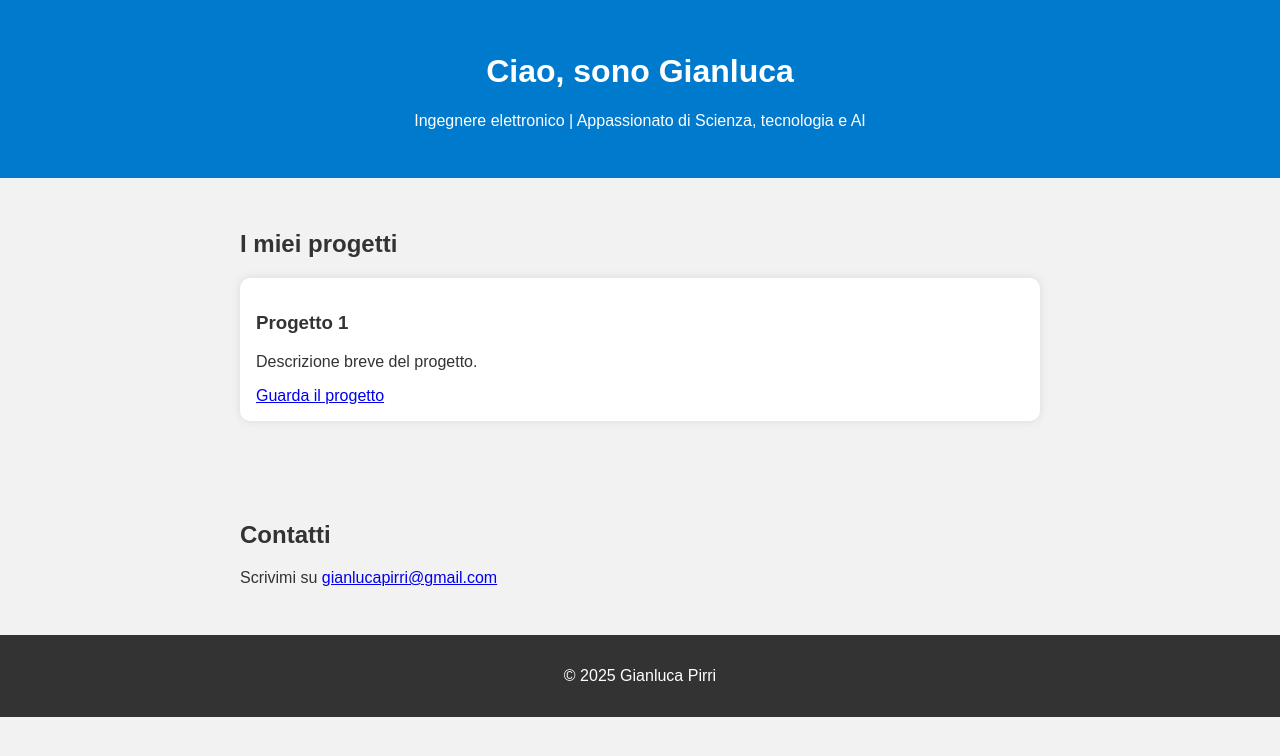
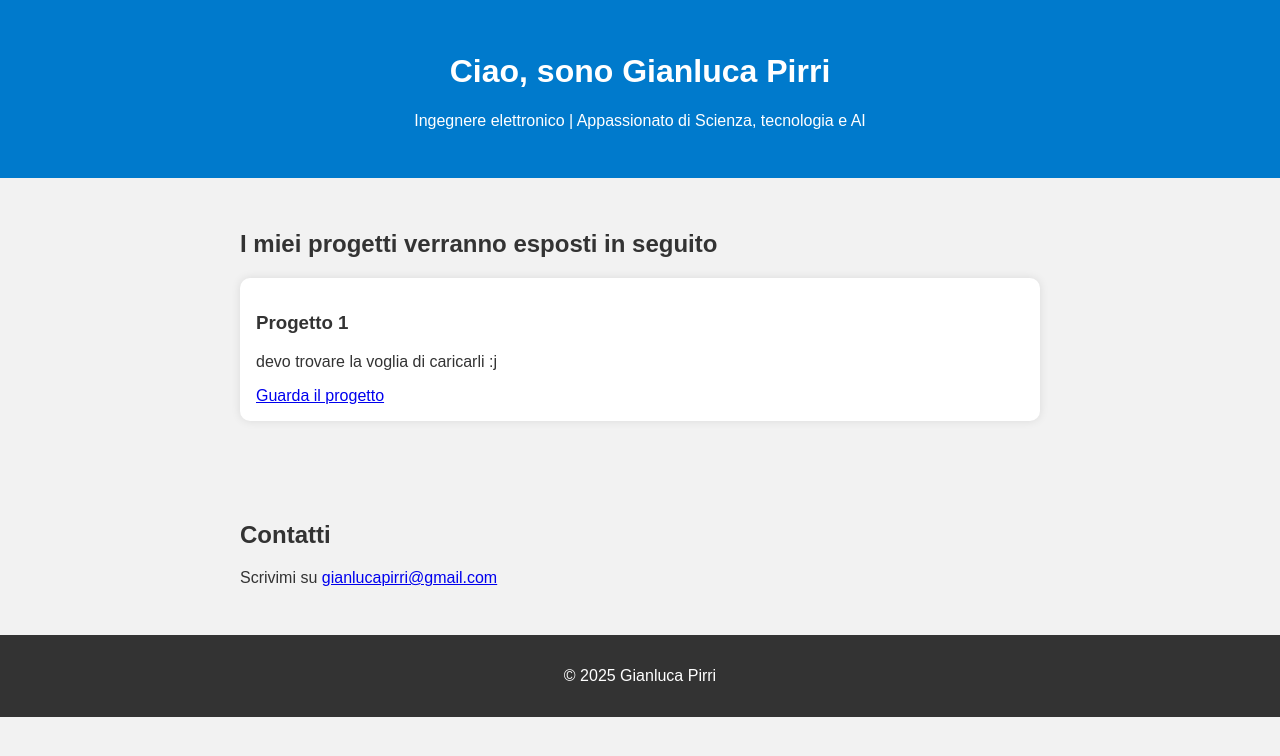
Before and after one commit to jiamp/gianlucapirri.github.io, a plain HTML site: page index.html in a window 1280 px wide. Drawn offline with Linux system fonts and the light colour scheme.

Commit message:
index.html

```diff
--- a/index.html
+++ b/index.html
@@ -3,20 +3,20 @@
 <head>
   <meta charset="UTF-8" />
   <meta name="viewport" content="width=device-width, initial-scale=1.0" />
-  <title>Il mio Portfolio</title>
+  <title>Portfolio Gianluca Pirri</title>
   <link rel="stylesheet" href="style.css" />
 </head>
 <body>
   <header>
-    <h1>Ciao, sono Gianluca</h1>
+    <h1>Ciao, sono Gianluca Pirri</h1>
     <p>Ingegnere elettronico | Appassionato di Scienza, tecnologia e AI</p>
   </header>
 
   <section id="progetti">
-    <h2>I miei progetti</h2>
+    <h2>I miei progetti verranno esposti in seguito</h2>
     <div class="project">
       <h3>Progetto 1</h3>
-      <p>Descrizione breve del progetto.</p>
+      <p>devo trovare la voglia di caricarli :j</p>
       <a href="#" target="_blank">Guarda il progetto</a>
     </div>
     <!-- Puoi duplicare altri progetti -->
```
